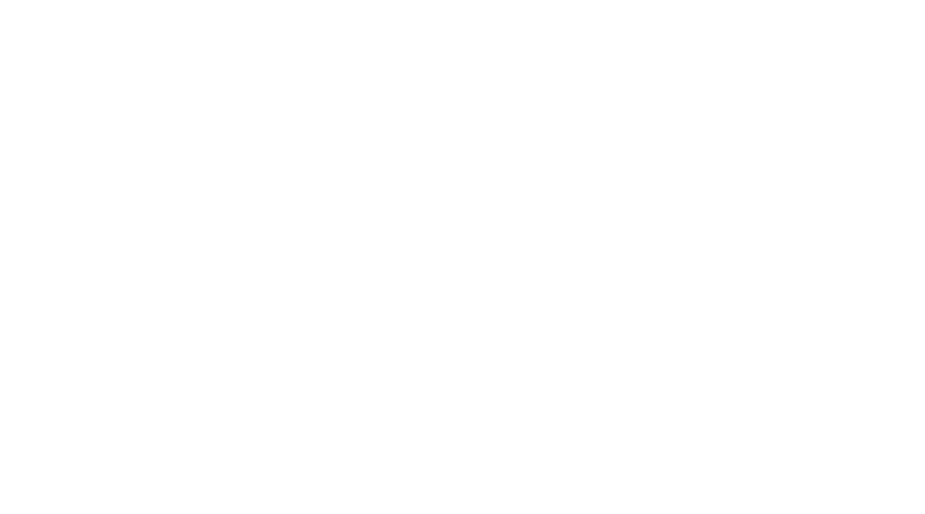
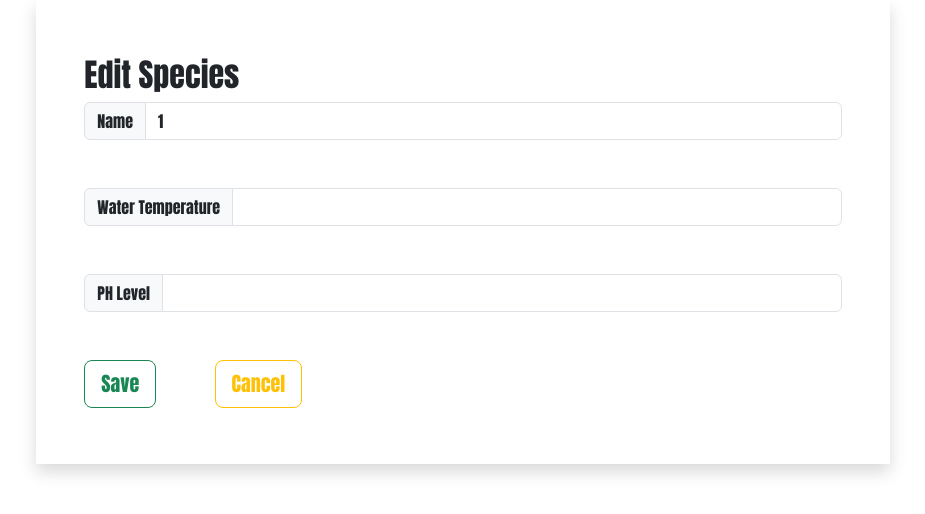
Before and after one commit to KSteve123/aqua-life, a React (Create React App) app: page /SpeciesEdit/1 in a window 1280 px wide. Before the commit this address had no page. Shown: the top 514 px of the page, without its empty margins (177-1102 px from the left). Built offline with nearby package versions, Linux system fonts and the light colour scheme; no server answers.

Commit message:
Admin implement update and delete

```diff
--- a/package.json
+++ b/package.json
@@ -15,6 +15,7 @@
     "bootstrap": "^5.3.3",
     "react": "^18.3.1",
     "react-dom": "^18.3.1",
+    "react-icons": "^5.3.0",
     "react-push-notification": "^1.5.4",
     "react-router-dom": "^6.26.1",
     "react-scripts": "5.0.1",
--- a/src/App.js
+++ b/src/App.js
@@ -5,6 +5,8 @@ import Main from './components.js/Main';
 import 'bootstrap/dist/css/bootstrap.min.css';
 import AdminLogin from './components.js/AdminLogin';
 import UserCheck from './components.js/ReturnUser';
+import SpeciesView from './components.js/SpeciesInfo';
+import EditSpecies from './components.js/SpeciesEdit';
 
 function App() {
     return(
@@ -13,6 +15,8 @@ function App() {
      <Route index element={<Main/>} />
      <Route path='/AdminLogin' element={<AdminLogin/>} />
      <Route path='/ReturnUser' element={<UserCheck/>} />
+     <Route path='/SpeciesInfo' element={<SpeciesView/>} />
+     <Route path='/SpeciesEdit/:name' element={<EditSpecies/>} />
      </Routes>
      </BrowserRouter>
     )
--- a/src/components.js/ReturnUser.js
+++ b/src/components.js/ReturnUser.js
@@ -13,7 +13,7 @@ fetch("http://localhost:8080/loginuser/Authenticaton")
           if (ID!=="Incorrect Credential") {
             const id = ID;
             localStorage.setItem('ID', id);
-            window.location.href = '/Dashboard'
+            window.location.href = '/SpeciesInfo'
           } else {
             addNotification({
               title: 'Warning',
--- /dev/null
+++ b/src/components.js/Search.js
@@ -0,0 +1,21 @@
+import React from "react";
+
+const Search = ({ search, setSearch }) => {
+	return (
+		<div className="col-sm-6 mb-4">
+			<form onSubmit={(e) => e.preventDefault()}>
+				<input
+					className="form-control"
+					type="search"
+					role="searchbox"
+					placeholder="Search By Name"
+					value={search}
+					onChange={(e) =>
+						setSearch(e.target.value)
+					}></input>
+			</form>
+		</div>
+	);
+};
+
+export default Search;
--- /dev/null
+++ b/src/components.js/SpeciesEdit.js
@@ -0,0 +1,145 @@
+import React, {
+	useEffect,
+	useState,
+} from "react";
+import axios from "axios";
+
+import {
+	Link,
+	useNavigate,
+	useParams,
+} from "react-router-dom";
+
+const EditSpecies = () => {
+	let navigate = useNavigate();
+
+	const { name } = useParams();
+
+	const [Species, setSpecies] = useState({
+		id:"",
+		Name:"",
+		water_temp:"",
+		ph_level:"",
+        tank_size:"",
+        behaviour:"",
+        diet:"",
+
+	});
+	const {
+
+		id,
+        Name=name,
+        water_temp,
+        ph_level,
+        tank_size,
+        behaviour,
+        diet
+
+	} = Species;
+
+
+
+	useEffect(() => {
+		loadSpecies();
+	}, []);
+
+	const loadSpecies = async () => {
+		const result = await axios.get(
+			`http://localhost:8080/survival/${name}`
+		);
+		setSpecies(result.data);
+	};
+
+	const handleInputChange = (e) => {
+		setSpecies({
+			...Species,
+			[e.target.name]: e.target.value,
+		});
+	};
+	const updateSpecies = async (e) => {
+		e.preventDefault();
+		await axios.put(
+			`http://localhost:8080/survival/update/${name}`,
+			Species
+		);
+		navigate("/Speciesinfo");
+	};
+
+	return (
+		<div className="col-sm-8 py-2 px-5 offset-2 shadow">
+			<h2 className="mt-5"> Edit Species</h2>
+			<form onSubmit={(e) => updateSpecies(e)}>
+				<div className="input-group mb-5">
+					<label
+						className="input-group-text"
+						htmlFor="Name">
+						Name
+					</label>
+					<input
+						className="form-control col-sm-6"
+						type="text"
+						name="name"
+						id="name"
+						required
+						value={name}
+						onChange={(e) => handleInputChange(e)}
+					/>
+				</div>
+
+				<div className="input-group mb-5">
+					<label
+						className="input-group-text"
+						htmlFor="email">
+						Water Temperature
+					</label>
+					<input
+						className="form-control col-sm-6"
+						type="text"
+						name="water_temp"
+						id="water_temp"
+						required
+						value={water_temp}
+						onChange={(e) => handleInputChange(e)}
+					/>
+				</div>
+
+                <div className="input-group mb-5">
+					<label
+						className="input-group-text"
+						htmlFor="email">
+						PH Level
+					</label>
+					<input
+						className="form-control col-sm-6"
+						type="text"
+						name="payment1"
+						id="email1"
+						required
+						value={ph_level}
+						onChange={(e) => handleInputChange(e)}
+					/>
+				</div>
+				<div className="row mb-5">
+					<div className="col-sm-2">
+						<button
+							type="submit"
+							className="btn btn-outline-success btn-lg">
+							Save
+						</button>
+					</div>
+
+					<div className="col-sm-2">
+						<Link
+							to={"/SpeciesInfo"}
+							type="submit"
+							className="btn btn-outline-warning btn-lg">
+							Cancel
+						</Link>
+					</div>
+				</div>
+			</form>
+		</div>
+	);
+};
+
+export default EditSpecies;
--- /dev/null
+++ b/src/components.js/SpeciesInfo.js
@@ -0,0 +1,113 @@
+import React, {
+	useEffect,
+	useState,
+} from "react";
+import axios from "axios";
+import {
+	FaEdit,
+	FaEye,
+	FaTrashAlt,
+} from "react-icons/fa";
+import { Link } from "react-router-dom";
+import Search from "./Search";
+
+
+const SpeciesView = () => {
+	const [Species, setSpecies] = useState([]);
+    const [search, setSearch] = useState("");
+
+	useEffect(() => {
+		loadSpecies();
+	}, []);
+
+	const loadSpecies = async () => {
+		const result = await axios.get(
+			"http://localhost:8080/survival/getAll",
+			{
+				validateStatus: () => {
+					return true;
+				},
+			}
+		);
+
+			setSpecies(result.data);
+
+
+	};
+
+    const handleDelete = async (name) => {
+		await axios.delete(
+			`http://localhost:8080/survival/delete/${Species.name}`
+		);
+		loadSpecies();
+	};
+
+
+
+	return (
+		<div>
+			<section>
+			<Search
+				search={search}
+				setSearch={setSearch}
+			/>
+			<table className="table table-bordered table-hover shadow">
+				<thead>
+					<tr className="text-center">
+						<th>ID</th>
+                        <th>Name</th>
+						<th>Water Temperature</th>
+						<th>PH Level</th>
+						<th>Tank Size</th>
+						<th>Behaviour</th>
+                        <th>Diet</th>
+						<th colSpan="3">Actions</th>
+					</tr>
+				</thead>
+
+				<tbody className="text-center">
+                {Species
+						.filter((pt) =>
+							pt.name
+								.toLowerCase()
+								.includes(search)
+						)
+						.map((Species) => (
+
+
+							<tr key={Species.name}>
+
+								<td>{Species.id}</td>
+								<td>{Species.name}</td>
+								<td>{Species.water_temp}</td>
+								<td>{Species.ph_level}</td>
+                                <td>{Species.tank_size}</td>
+                                <td>{Species.behaviour}</td>
+                                <td>{Species.diet}</td>
+								<td className="mx-2">
+									<Link
+										to={`/SpeciesEdit/${Species.name}`}
+										className="btn btn-warning">
+										<FaEdit />
+									</Link>
+								</td>
+								<td className="mx-2">
+									<button
+										className="btn btn-danger"
+                                        onClick={() =>
+											handleDelete(Species.name)
+										}
+										>
+										<FaTrashAlt />
+									</button>
+								</td>
+							</tr>
+						))}
+				</tbody>
+			</table>
+        </section>
+		</div>
+	);
+};
+
+export default SpeciesView;
```
Also changed, not shown: 1 other file (tests, documents, lock files or other folders).
